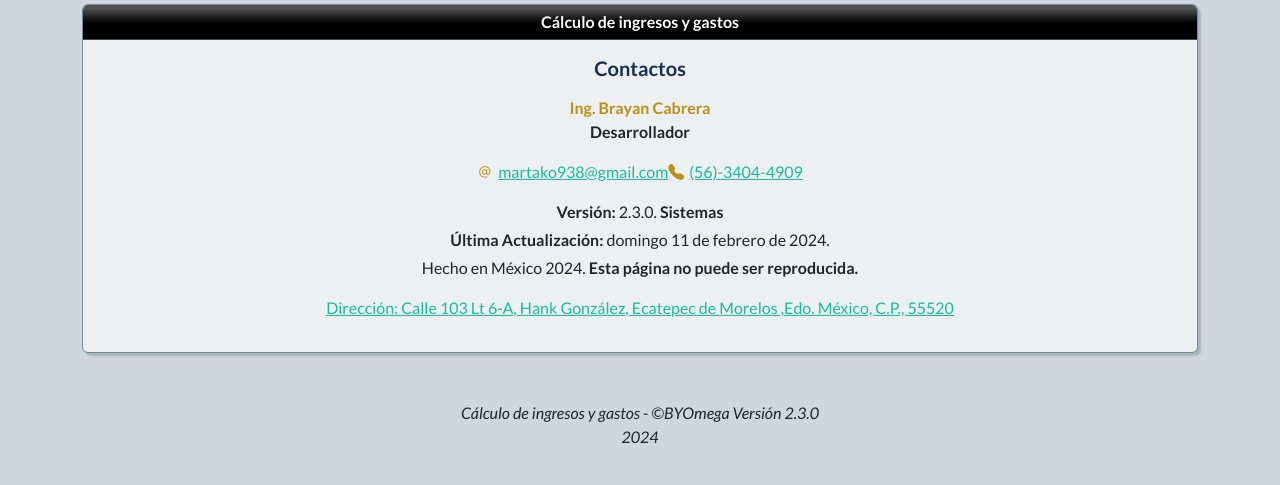
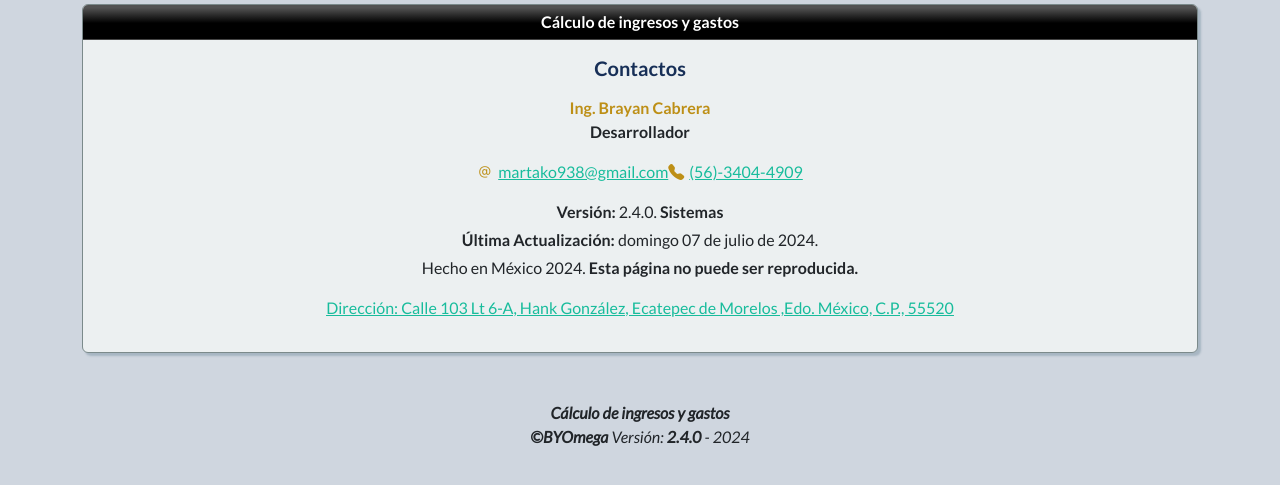
Before and after one commit to martako938/ingresosCI, a CodeIgniter app: page /calculoIngresoCI/contacto in a window 1280 px wide. Shown: the part 183-668 px from the top of the page. Run offline with CodeIgniter, Linux system fonts and the light colour scheme; some libraries are stand-ins or nearby versions.

Commit message:
Actualización de referencias, y el n+umero de la versión.

```diff
--- a/application/config/config.php
+++ b/application/config/config.php
@@ -534,7 +534,7 @@ $config['proxy_ips'] = '';
 //$config['HTTP_NUMEMP'] = 1;
 //$config['HTTP_NUMEMP'] = $_SERVER['HTTP_NUMEMP'];
 
-$config['version'] = '2.3.0';
+$config['version'] = '2.4.0';
 
 
 date_default_timezone_set('America/Mexico_City');
--- a/application/models/Contacto_Model.php
+++ b/application/models/Contacto_Model.php
@@ -1,10 +1,10 @@
 <?php
 class Contacto_Model extends Index_Model{
 
-    //--------------Metodos para App Contacto
+    //--------------Métodos para App Contacto
     public function fechaCompleta($fecha){
         //$hoy=date('d-m-Y');    //$hoy = '30-01-2024';
-        $hoy = $fecha;  //Fecha en que se actualizo por última vez a aplicación
+        $hoy = $fecha;  //Fecha en que se actualizó por última vez a aplicación
         $date=$hoy;
         $dia = date('l', strtotime($date));
         $mes = date( 'm', strtotime( $date) );
@@ -22,12 +22,12 @@ class Contacto_Model extends Index_Model{
             10 => array( 0 => "", 1 => "",2 => "noviembre", 3 => "11"),
             11 => array( 0 => "", 1 => "",2 => "diciembre", 3 => "12"),
         );
-        for($i=0;$i<=11;$i++ ){         //Obteniendo el nombre del dia
+        for($i=0;$i<=11;$i++ ){         //Obteniendo el nombre del día
             if($i<=6 && $dia== $diasMesesArray[$i][1]){     $dia= $diasMesesArray[$i][0];   }
             if($mes== $diasMesesArray[$i][3]){              $mes= $diasMesesArray[$i][2];   }     //Obteniendo el mes
         }
-        $idia = substr($hoy,-10,-8); //Num de dia
-        $anio = substr($hoy,-4);    //Anio
+        $idia = substr($hoy,-10,-8); //Num de día
+        $anio = substr($hoy,-4);    //Año
 
         $fechaComp[0]= $dia;
         $fechaComp[1]= $idia;
--- a/application/views/template/foot.php
+++ b/application/views/template/foot.php
@@ -2,8 +2,11 @@
             </div>
         <?php $hoy=date('d-m-Y'); $anio = substr($hoy,-4); //Anio  ?>
         </br>
-        <div class="text-center"><em>Cálculo de ingresos y gastos - &copy;BYOmega Versión <?php echo $Version ?> </br>
-         <?= $anio ?></em></div>
+        <div class="text-center">
+            <em>
+                <b>Cálculo de ingresos y gastos</b></br>
+                <b>&copy;BYOmega</b>  Versión:<b> <?php echo $Version ?></b> - <?= $anio ?>
+            </em></div>
         </br>
     </body>
 
--- a/application/views/template/sup.php
+++ b/application/views/template/sup.php
@@ -4,7 +4,7 @@
         <nav class="navbar navbar-expand-lg navbar-dark bg-dark navSup">
             <div class="container">
                 <div class="navbar-header navbar-left">
-                    <a href="" class="hidden-xs navbar-brand"><img class="mt-2 mb-2 ms-2" alt="UNAM" style="width: 50px" src="<?= base_url('/images/omegaFull.png')?>"></a>
+                    <a href="" class="hidden-xs navbar-brand"><img class="mt-2 mb-2 ms-2" alt="" style="width: 50px" src="<?= base_url('/images/omegaFull.png')?>"></a>
                 </div>
                 <div class="navbar-header navbar-center logo text-center">
                     <span class="titulo rtitulo me-4">Cálculo de ingresos y gastos</span><br>
--- a/css/estilo.css
+++ b/css/estilo.css
@@ -5,11 +5,11 @@
     .rtitle{
         font-size: 0.9rem!important;
     }
-    .logoUnam{
+    .logoOmega{
         max-width: 63px;
         max-height: 90px;
     }
-    .logoDgp{
+    .logo2{
         max-width: 60px;
         max-height: 90px;
     }
@@ -212,8 +212,8 @@
 .edge2 {
     border: 1px solid #aca6a6;
 }
-.logoUnam{ width: 4.5em }
-.logoDgp{ width: 4.0em }
+.logoOmega{ width: 4.5em }
+.logo2{ width: 4.0em }
 .butBlue{
     color: white;
     /* --bs-btn-color: #fff; */
--- a/js/appContacto.js
+++ b/js/appContacto.js
@@ -2,7 +2,7 @@ axios.defaults.timeout = 10000;
 const appContacto = Vue.createApp({
     data(){
         return{
-                loading: true,
+                loading: false,
                 appLoader: '<div class="preloader" align="center"><svg width="200" height="200" xmlns="http://www.w3.org/2000/svg" viewBox="0 0 100 100" preserveAspectRatio="xMidYMid" class="lds-ripple" style="background:0 0"><circle cx="50" cy="50" r="4.719" fill="none" stroke="#1d3f72" stroke-width="2"><animate attributeName="r" calcMode="spline" values="0;40" keyTimes="0;1" dur="3" keySplines="0 0.2 0.8 1" begin="-1.5s" repeatCount="indefinite"/><animate attributeName="opacity" calcMode="spline" values="1;0" keyTimes="0;1" dur="3" keySplines="0.2 0 0.8 1" begin="-1.5s" repeatCount="indefinite"/></circle><circle cx="50" cy="50" r="27.591" fill="none" stroke="#5699d2" stroke-width="2"><animate attributeName="r" calcMode="spline" values="0;40" keyTimes="0;1" dur="3" keySplines="0 0.2 0.8 1" begin="0s" repeatCount="indefinite"/><animate attributeName="opacity" calcMode="spline" values="1;0" keyTimes="0;1" dur="3" keySplines="0.2 0 0.8 1" begin="0s" repeatCount="indefinite"/></circle></svg></div>',
                 dia: '', diaNombre: '', mesNombre: '', anio: '',
                 msg_res:'\n* Se realizó la solicitud y el servidor respondió con un código de \nestado que cae fuera del rango de 2xx\nerr.res.status:', res2: '\nerr.res.headers: ', res3: '\n error.response.data: ',
@@ -16,7 +16,8 @@ const appContacto = Vue.createApp({
     },
     methods: {
         traerfechaCompleta(){
-            var fecha= '11-02-2024'
+            this.loading = true
+            var fecha= '07-07-2024'
             var url=base+ 'contacto/traeFechComp/'+fecha
             axios.get(url)                                              // Traer la fecha actual compuesta
             .then(res =>{
```
Also changed, not shown: application/config/database.php (+0 -27 lines).
